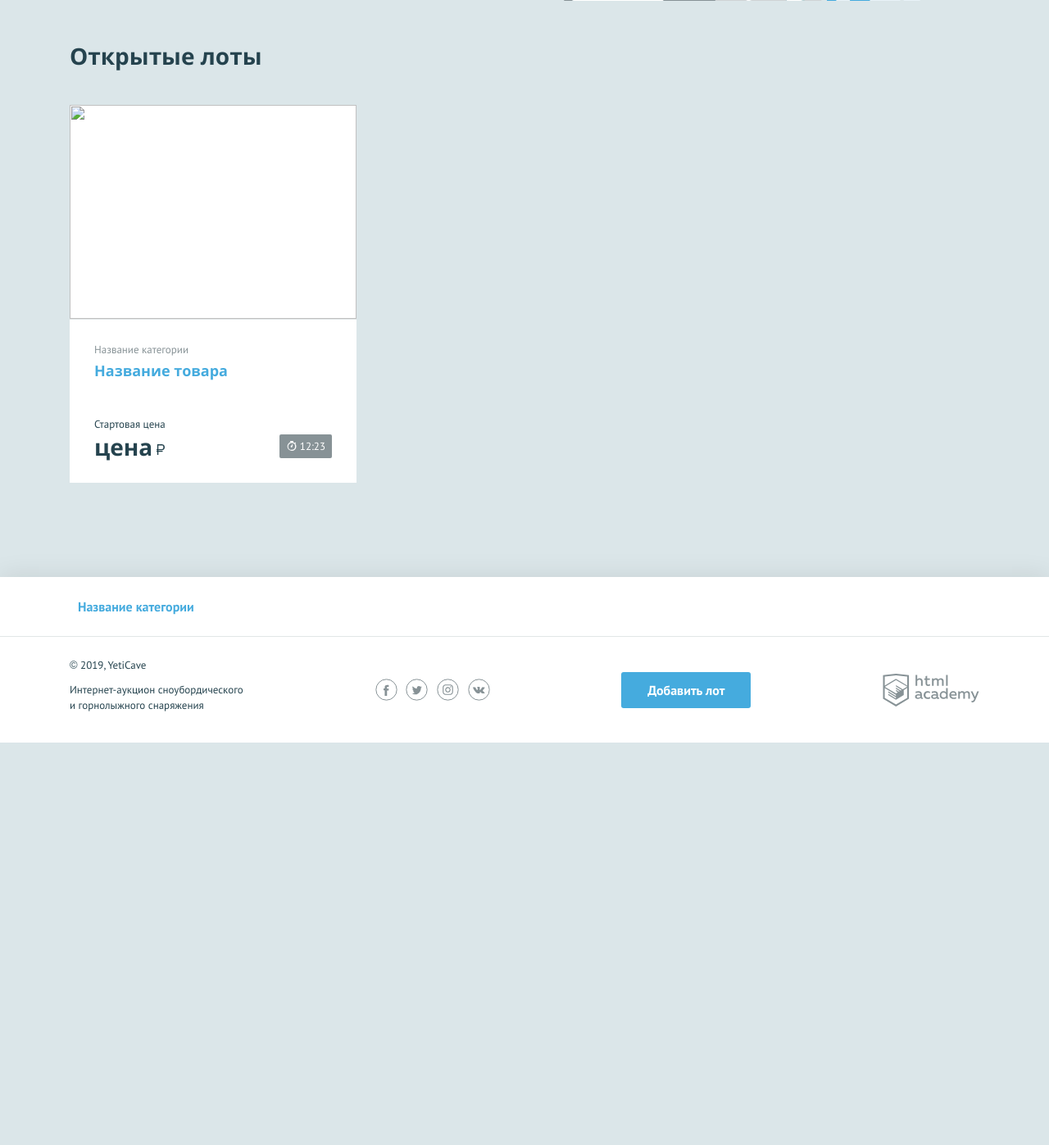
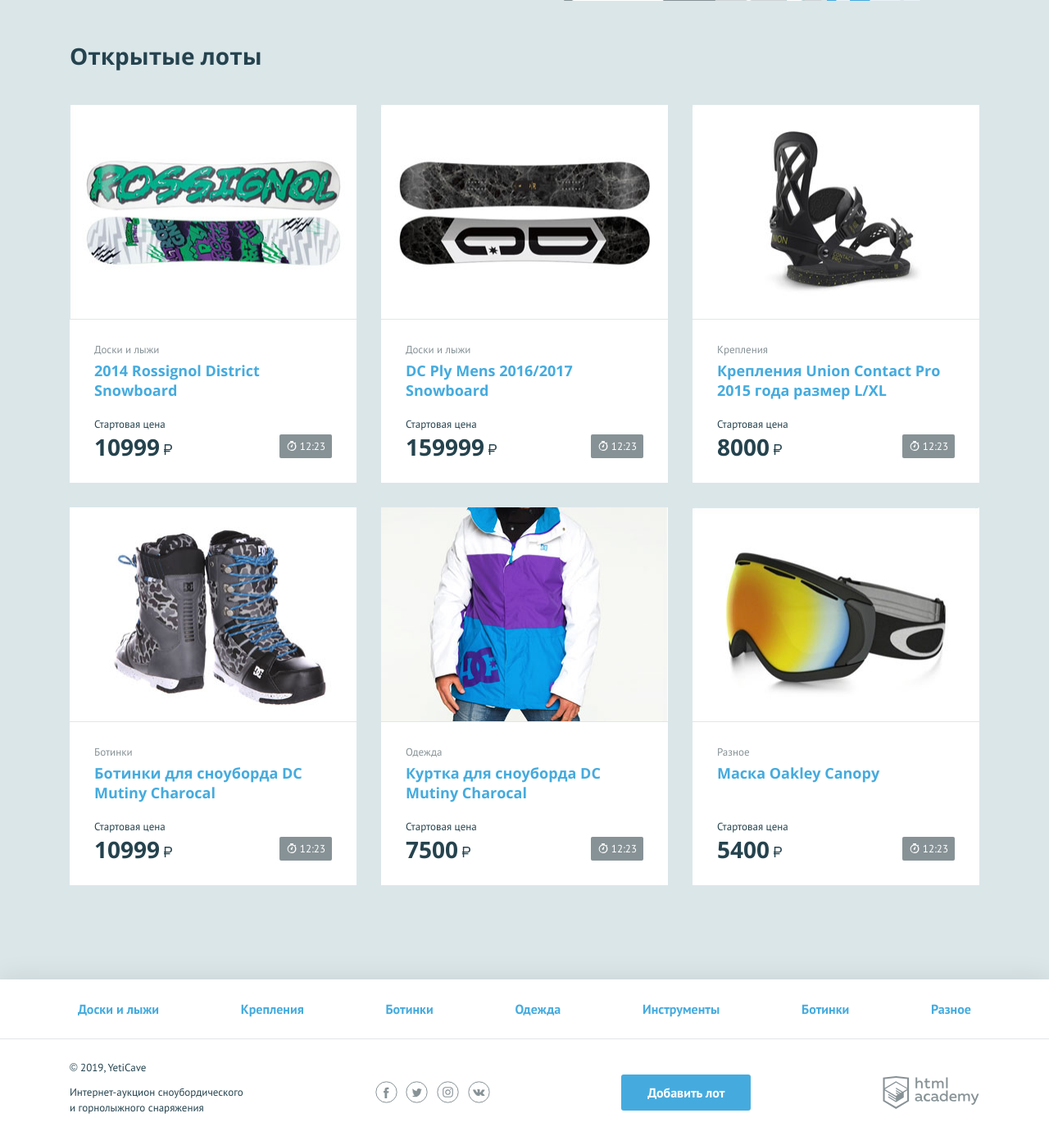
Before and after one commit to LozhkinAP/804003-yeticave-9, a PHP site: page / in a window 1280 px wide. Shown: the part 438-1835 px from the top of the page at 82% size. Before the commit the page ends 1344 px from the top, so only its background shows below. Run offline with PHP 8.4, Linux system fonts and the light colour scheme.

Commit message:
Лекция2, задание 1

```diff
--- a/index.php
+++ b/index.php
@@ -2,6 +2,50 @@
 $is_auth = rand(0, 1);
 
 $user_name = 'Андрей'; // укажите здесь ваше имя
+
+
+$category = ['Доски и лыжи', 'Крепления', 'Ботинки', 'Одежда', 'Инструменты', 'Ботинки', 'Разное'];
+
+$lots = [
+    [
+        'name' => '2014 Rossignol District Snowboard',
+        'category' => 'Доски и лыжи',
+        'price' => '10999',
+        'url' => 'img/lot-1.jpg'
+    ],
+    [
+        'name' => 'DC Ply Mens 2016/2017 Snowboard',
+        'category' => 'Доски и лыжи',
+        'price' => '159999',
+        'url' => 'img/lot-2.jpg'
+    ],
+    [
+        'name' => 'Крепления Union Contact Pro 2015 года размер L/XL',
+        'category' => 'Крепления',
+        'price' => '8000',
+        'url' => 'img/lot-3.jpg'
+    ],
+    [
+        'name' => 'Ботинки для сноуборда DC Mutiny Charocal',
+        'category' => 'Ботинки',
+        'price' => '10999',
+        'url' => 'img/lot-4.jpg'
+    ],
+    [
+        'name' => 'Куртка для сноуборда DC Mutiny Charocal',
+        'category' => 'Одежда',
+        'price' => '7500',
+        'url' => 'img/lot-5.jpg'
+    ],
+    [
+        'name' => 'Маска Oakley Canopy',
+        'category' => 'Разное',
+        'price' => '5400',
+        'url' => 'img/lot-6.jpg'
+    ]
+];
+
+
 ?>
 <!DOCTYPE html>
 <html lang="ru">
@@ -69,18 +113,20 @@
             <h2>Открытые лоты</h2>
         </div>
         <ul class="lots__list">
-            <!--заполните этот список из массива с товарами-->
+
+            <?php foreach ($lots as $key => $lot): ?>
+
             <li class="lots__item lot">
                 <div class="lot__image">
-                    <img src="" width="350" height="260" alt="">
+                    <img src="<?php echo $lot['url'];?>" width="350" height="260" alt="">
                 </div>
                 <div class="lot__info">
-                    <span class="lot__category">Название категории</span>
-                    <h3 class="lot__title"><a class="text-link" href="pages/lot.html">Название товара</a></h3>
+                    <span class="lot__category"><?php echo $lot['category'];?></span>
+                    <h3 class="lot__title"><a class="text-link" href="pages/lot.html"><?php echo $lot['name'];?></a></h3>
                     <div class="lot__state">
                         <div class="lot__rate">
                             <span class="lot__amount">Стартовая цена</span>
-                            <span class="lot__cost">цена<b class="rub">р</b></span>
+                            <span class="lot__cost"><?php echo $lot['price'];?><b class="rub">р</b></span>
                         </div>
                         <div class="lot__timer timer">
                             12:23
@@ -88,6 +134,9 @@
                     </div>
                 </div>
             </li>
+
+            <?php endforeach; ?>
+
         </ul>
     </section>
 </main>
@@ -96,10 +145,13 @@
 <footer class="main-footer">
     <nav class="nav">
         <ul class="nav__list container">
-            <!--заполните этот список из массива категорий-->
-            <li class="nav__item">
-                <a href="pages/all-lots.html">Название категории</a>
-            </li>
+
+            <?php $i = 0; while($i < count($category)): ?>
+                <li class="nav__item">
+                    <a href="pages/all-lots.html"><?php echo $category[$i];?></a>
+                </li>
+            <?php $i++; endwhile;?>
+
         </ul>
     </nav>
     <div class="main-footer__bottom container">
```
